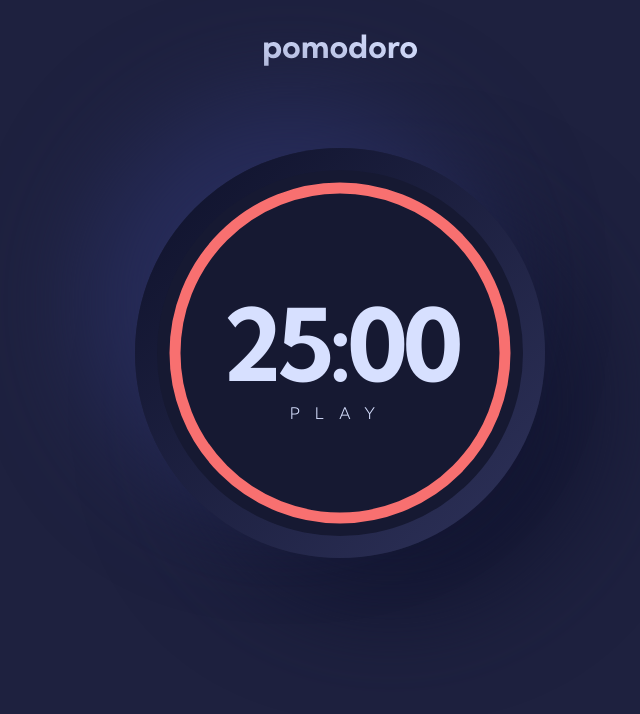
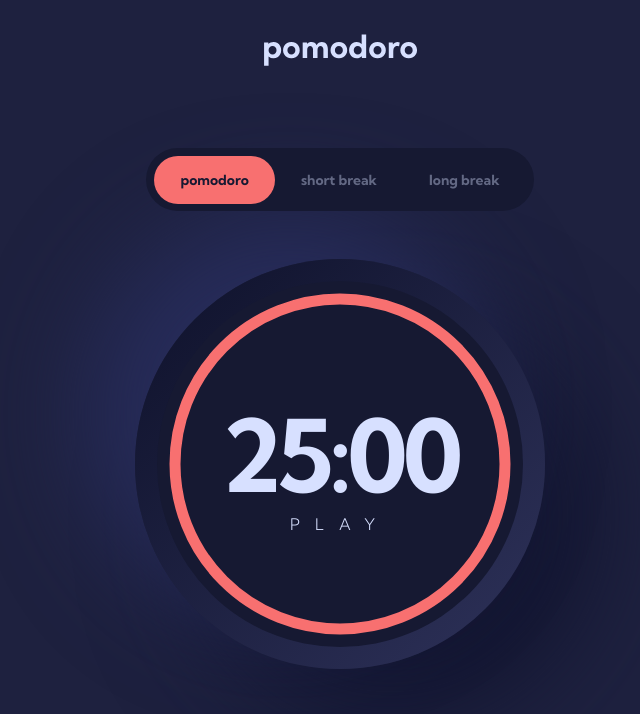
Before and after one commit to juandonito/pomodoro-app, a React (Create React App) app: page / in a window 1280 px wide. Shown: the top 714 px of the page, without its empty margins (300-940 px from the left). Built offline with nearby package versions, Linux system fonts and the light colour scheme.

Commit message:
feature(navigation): added navigation component to main

```diff
--- a/src/components/Main.component.tsx
+++ b/src/components/Main.component.tsx
@@ -2,11 +2,13 @@ import React, { FC } from "react";
 import StyledMain from "./Main.styled";
 import Clock from "./Clock.component";
 import Header from "./Header.component";
+import Navigation from "./Navigation.component";
 
 const Main: FC = () => {
   return (
     <StyledMain>
       <Header />
+      <Navigation />
       <Clock />
     </StyledMain>
   );
```
